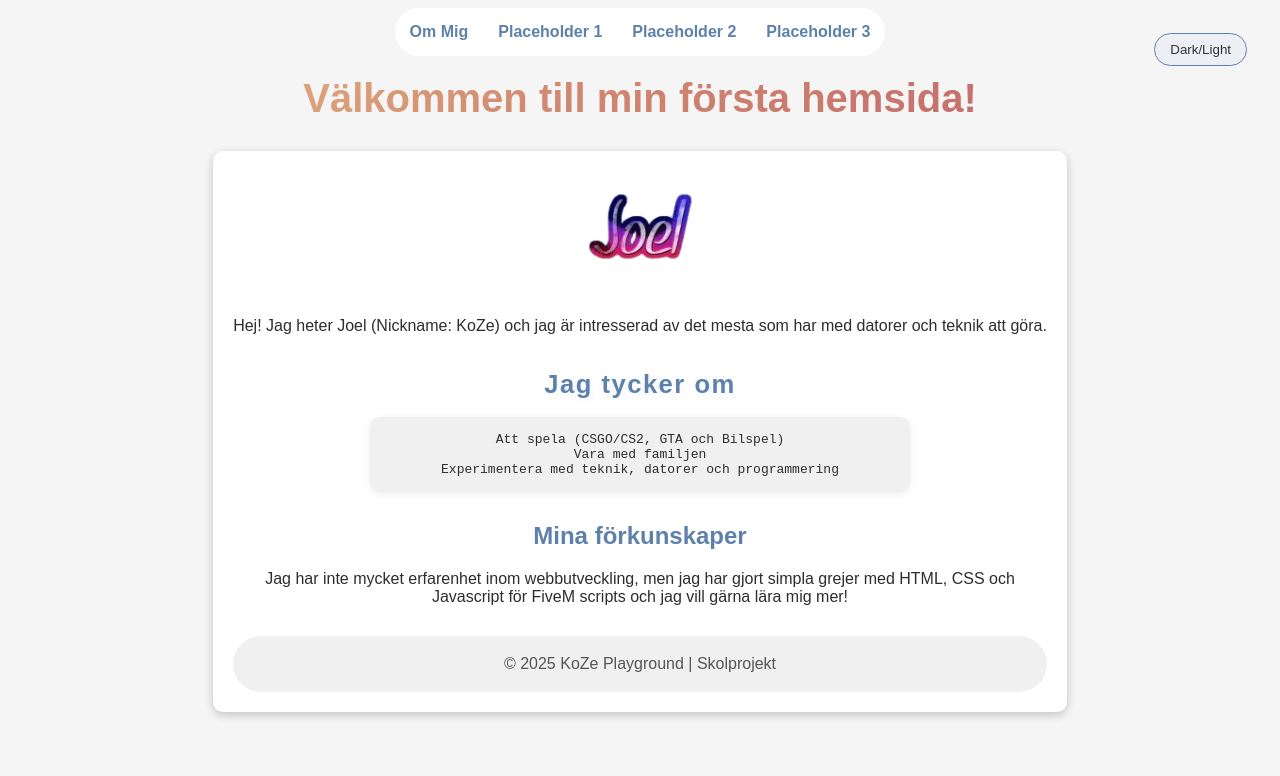
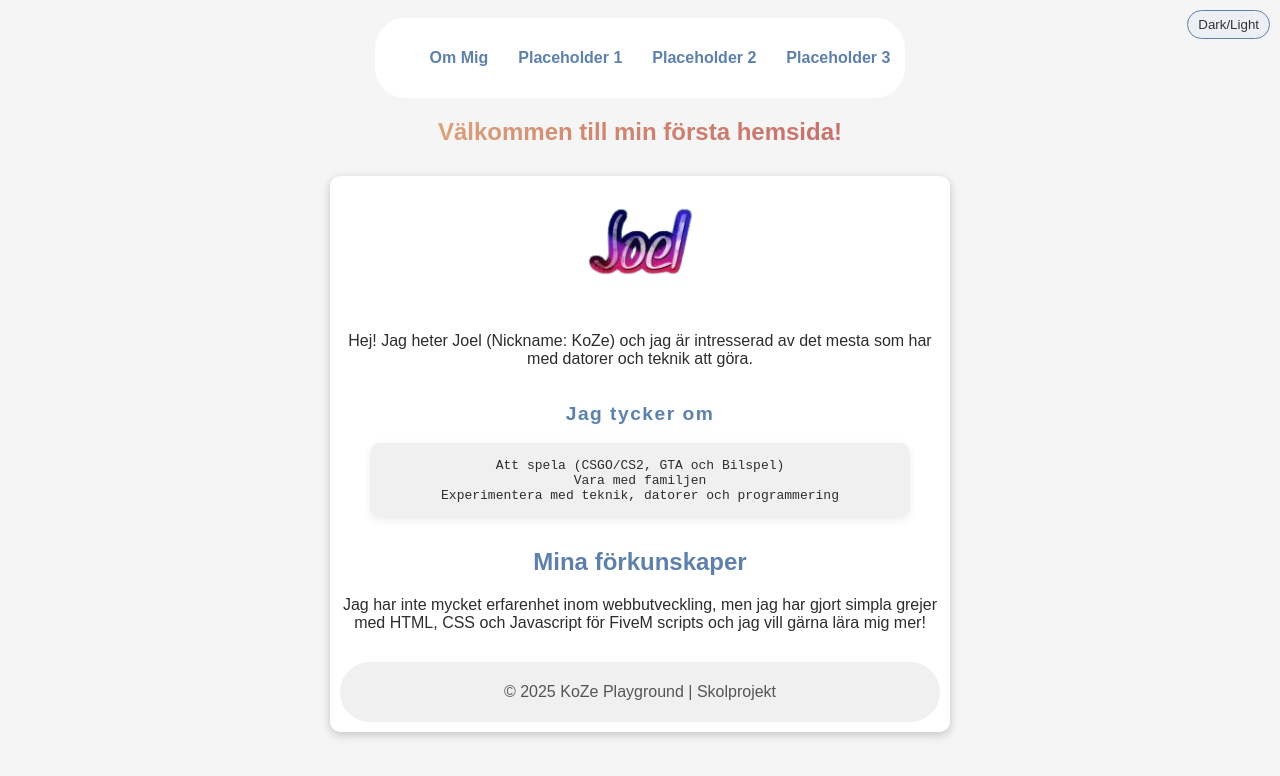
Before and after one commit to EzOk016/KoZe-Playground, a plain HTML site: page index.html in a window 1280 px wide. Drawn offline with Linux system fonts and the light colour scheme.

Commit message:
Update style.css

```diff
--- a/style.css
+++ b/style.css
@@ -1,3 +1,4 @@
+
 body {
     display: grid;
     font-family: Arial, sans-serif;
@@ -6,6 +7,8 @@ body {
     color: #2d2d2d;
     transition: background-color 0.3s, color 0.3s;
     place-items: center;
+    padding: 10px;
+    grid-template-columns: 1fr;
 }
 
 .navbar {
@@ -22,8 +25,6 @@ body {
     list-style: none;
     display: flex;
     justify-content: center;
-    margin: 0;
-    padding: 0;
 }
 
 .navbar li {
@@ -44,7 +45,7 @@ body {
 }
 
 h1 {
-    font-size: 2.5em;
+    font-size: 1.5em;
     margin: 20px;
     background: linear-gradient(138deg,
     #b48ead,
@@ -67,23 +68,24 @@ h1 {
 }
 
 .content {
-    max-width: 814px;
+    max-width: 600px;
     margin: 10px;
     background: #ffffff;
-    padding: 20px;
+    padding: 10px;
     border-radius: 10px;
     box-shadow: 0 3px 10px rgba(0, 0, 0, 0.2);
     transition: background-color 0.3s;
 }
 
 img {
+    width: 100px;
     border-radius: 10px;
     margin: 0px;
 }
 
 h4 {
     text-align: center;
-    font-size: 1.6em;
+    font-size: 1.2em;
     font-weight: 900;
     color: #5e81ac;
     margin-top: 35px;
@@ -124,7 +126,7 @@ h2 {
 footer {
     background-color: #f0f0f0;
     color: #555;
-    padding: 3px;
+    padding: 5px;
     margin-top: 30px;
     border-radius: 100px;
     transition: background-color 0.3s, color 0.3s;
@@ -165,12 +167,12 @@ body.dark-mode h2 {
 /* Theme toggle button */
 .theme-toggle {
     position: absolute;
-    top: 33px;
-    right: 33px;
+    top: 10px;
+    right: 10px;
     background: #eceff4;
     border: 1px solid #5e81ac;
     color: #333;
-    padding: 8px 15px;
+    padding: 6px 10px;
     border-radius: 20px;
     cursor: pointer;
     transition: all 0.3s;
```
